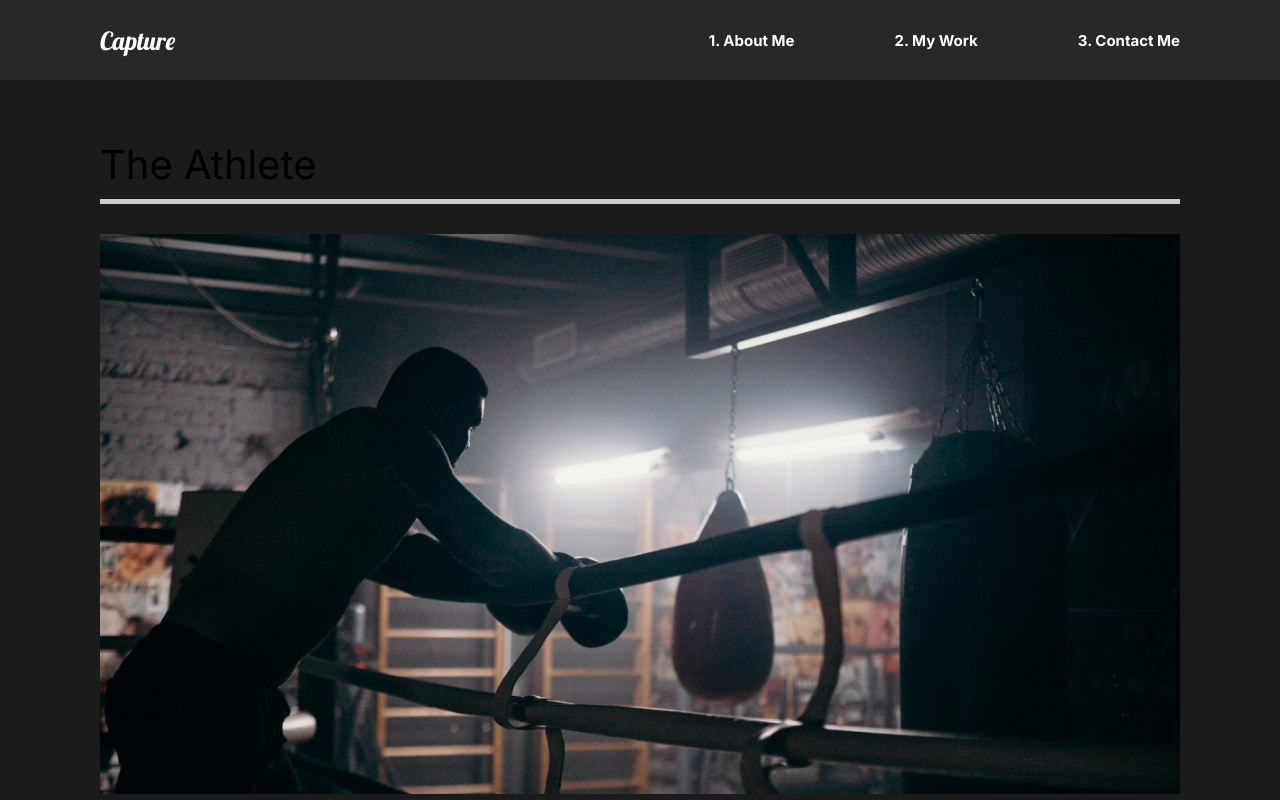
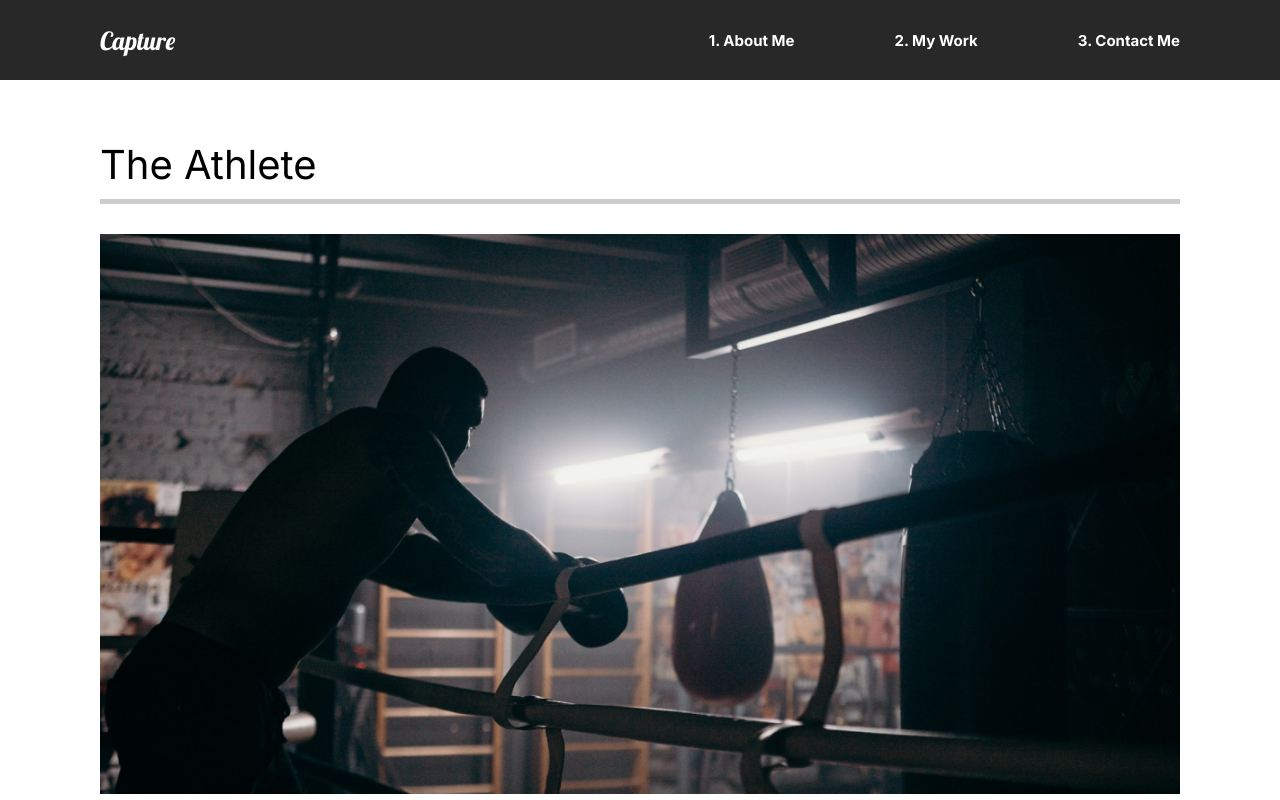
Before and after one commit to AliAbukahil/capture-photographer-website, a React (Create React App) app: page /work in a window 1280 px wide. Shown: the top 800 px of the page. Built offline with nearby package versions, Linux system fonts and the light colour scheme.

Commit message:
Working on Animation

```diff
--- a/src/App.js
+++ b/src/App.js
@@ -8,15 +8,19 @@
 import Nav from "./components/Nav";
 import MovieDetail from "./pages/MovieDetail";
 // importing Router
-import { Switch, Route } from "react-router-dom";
+import { Switch, Route, useLocation } from "react-router-dom";
+// Animation
+import { AnimatePresence } from "framer-motion";
 
 function App() {
+  const location = useLocation();
   // The rendering section
   return (
     <div className="App">
       <GlobalStyles />
       <Nav />
-      <Switch>
+      <AnimatePresence exitBeforeEnter>
+        <Switch location={location} key={location.pathname}>
           <Route path="/" exact>
             <AboutUs />
           </Route>
@@ -30,6 +34,7 @@
             <ContactUs />
           </Route>
         </Switch>
+      </AnimatePresence>
     </div>
   );
 }
--- /dev/null
+++ b/src/animation.js
@@ -0,0 +1,20 @@
+export const pageAnimation = {
+  hidden: {
+    opacity: 0,
+    y: 300,
+  },
+  show: {
+    opacity: 1,
+    y: 0,
+    transition: {
+      duration: 1,
+    },
+  },
+  exit: {
+    opacity: 0,
+    y: 300,
+    transition: {
+      duration: 1,
+    },
+  },
+};
--- a/src/components/AboutSection.js
+++ b/src/components/AboutSection.js
@@ -1,34 +1,62 @@
-import React from 'react';
+import React from "react";
 // Importing Images
 import home1 from "../img/home1.png";
 
-// Importing style components
-import styled from 'styled-components';
-import { StyledAbout, StyledDescription, StyledImage, StyledHide } from "../styles"
+// Framer Motion
+import { motion } from "framer-motion";
+
+import {
+  StyledAbout,
+  StyledDescription,
+  StyledImage,
+  StyledHide,
+} from "../styles";
 
 function AboutSection() {
+  //   const titleAnim = {
+  //     hidden: { opacity: 0 },
+  //     show: { opacity: 1, transition: { duration: 2 } },
+  //   };
+
+  //   const container = {
+  //     hidden: { x: 100 },
+  //     show: {
+  //       x: 0,
+  //       transition: {
+  //         duration: 0.75,
+  //         ease: "easeOut",
+  //         staggerChildren: 1,
+  //       },
+  //     },
+  //   };
+
   return (
     <StyledAbout>
       <StyledDescription>
-                <div className="title">
+        <motion.div>
           <StyledHide>
-                        <h2>I work to make</h2>
+            <motion.h2>I work to make</motion.h2>
           </StyledHide>
           <StyledHide>
-                        <h2>your <span>ideas</span> come to</h2>
+            <motion.h2>
+              your <span>ideas</span> come to
+            </motion.h2>
           </StyledHide>
           <StyledHide>
-                        <h2>life.</h2>
+            <motion.h2>life.</motion.h2>
           </StyledHide>
-                </div>
-                <p>Full Stack Web Developer. Contact me for any photography or videography ideas that you have.</p>
+        </motion.div>
+        <p>
+          Full Stack Web Developer. Contact me for any photography or
+          videography ideas that you have.
+        </p>
         <button>Contact Me</button>
       </StyledDescription>
       <StyledImage className="image">
         <img src={home1} alt="man with a a camera" />
       </StyledImage>
     </StyledAbout>
-    )
+  );
 }
 
 export default AboutSection;
--- a/src/pages/AboutUs.js
+++ b/src/pages/AboutUs.js
@@ -1,17 +1,25 @@
-import React from 'react'
+import React from "react";
 // importing Components
-import AboutSection from '../components/AboutSection';
+import AboutSection from "../components/AboutSection";
 import ServicesSection from "../components/ServicesSection";
-import FaqSections from '../components/FaqSections';
+import FaqSections from "../components/FaqSections";
+// Importing Animations
+import { motion } from "framer-motion";
+import { pageAnimation } from "../animation";
 
 function AboutUs() {
-    return (
-    <>
-        <AboutSection />
-        <ServicesSection />
-        <FaqSections />
-    </>
-    )
+  return (
+    <motion.div
+      exit="exit"
+      variants={pageAnimation}
+      initial="hidden"
+      animate="show"
+    >
+      <AboutSection />
+      <ServicesSection />
+      <FaqSections />
+    </motion.div>
+  );
 }
 
-export default AboutUs
+export default AboutUs;
--- a/src/pages/ContactUs.js
+++ b/src/pages/ContactUs.js
@@ -1,10 +1,19 @@
 import React from "react";
+// Importing Animations
+import { motion } from "framer-motion";
+import { pageAnimation } from "../animation";
 
 function ContactUs() {
   return (
-    <div>
-      <h1>Contact Us</h1>
-    </div>
+    <motion.div
+      exit="exit"
+      variants={pageAnimation}
+      initial="hidden"
+      animate="show"
+      style={{ background: "#fff" }}
+    >
+      <h1>Our CONTACT</h1>
+    </motion.div>
   );
 }
 
--- a/src/pages/MovieDetail.js
+++ b/src/pages/MovieDetail.js
@@ -5,6 +5,9 @@
 import { Link, useHistory } from "react-router-dom";
 // Import Movie State
 import { MovieState } from "../movieState";
+// Importing Animations
+import { motion } from "framer-motion";
+import { pageAnimation } from "../animation";
 
 const MovieDetails = () => {
   const history = useHistory();
@@ -22,7 +25,12 @@
   return (
     <>
       {movie && (
-        <StyledDetails>
+        <StyledDetails
+          exit="exit"
+          variants={pageAnimation}
+          initial="hidden"
+          animate="show"
+        >
           <StyledHeadline>
             <h2>{movie.title}</h2>
             <img src={movie.mainImg} alt="movie" />
@@ -45,7 +53,7 @@
   );
 };
 
-const StyledDetails = styled.div`
+const StyledDetails = styled(motion.div)`
   color: white;
 `;
 
--- a/src/pages/OurWork.js
+++ b/src/pages/OurWork.js
@@ -7,10 +7,19 @@
 import athlete from "../img/athlete-small.png";
 import theRacer from "../img/theracer-small.png";
 import goodTimes from "../img/goodtimes-small.png";
+// Importing Animations
+import { motion } from "framer-motion";
+import { pageAnimation } from "../animation";
 
 function OurWork() {
   return (
-    <StyledWork>
+    <StyledWork
+      style={{ background: "#fff" }}
+      exit="exit"
+      variants={pageAnimation}
+      initial="hidden"
+      animate="show"
+    >
       <StyledMovie>
         <h2>The Athlete</h2>
         <div className="line"></div>
@@ -36,7 +45,7 @@
   );
 }
 
-const StyledWork = styled.div`
+const StyledWork = styled(motion.div)`
   min-height: 100vh;
   overflow: hidden;
   padding: 5rem 10rem;
```
Also changed, not shown: 1 other file (tests, documents, lock files or other folders). Lines whose indentation alone changed are shown as unchanged.
